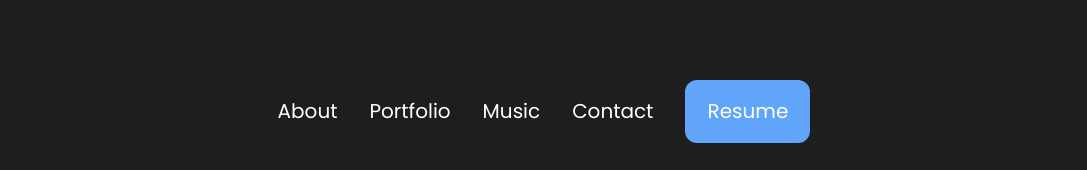
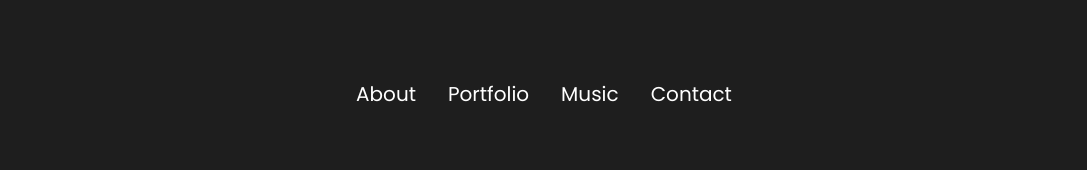
Before and after one commit to michaelhyi/personal-website, a Next.js app in the folder web/: page / in a window 1280 px wide. Shown: the top 170 px of the page, without its empty margins (96-1183 px from the left). Built offline with nearby package versions, Linux system fonts and the light colour scheme; grey boxes are pictures that could not be loaded.

Commit message:
minor bug fix

```diff
--- a/web/components/Navbar.tsx
+++ b/web/components/Navbar.tsx
@@ -11,11 +11,11 @@ const Navbar = () => {
           <NavbarLink text="Portfolio" />
           <NavbarLink text="Music" />
           <NavbarLink text="Contact" />
-          <button className="flex sm:text-sm md:text-lg xl:text-xl justify-center items-center bg-blue-400 sm:w-[75px] sm:h-[37.5px] md:w-[100px] md:h-[50px] xl:w-[125px] xl:h-[62.5px] rounded-xl hover:cursor-pointer duration-300 hover:opacity-50">
+          {/* <button className="flex sm:text-sm md:text-lg xl:text-xl justify-center items-center bg-blue-400 sm:w-[75px] sm:h-[37.5px] md:w-[100px] md:h-[50px] xl:w-[125px] xl:h-[62.5px] rounded-xl hover:cursor-pointer duration-300 hover:opacity-50">
             <a href="/Resume.pdf" target="_blank" rel="noreferrer">
               Resume
             </a>
-          </button>
+          </button> */}
         </div>
       </div>
     </Fade>
```
Also changed, not shown: 1 other file (tests, documents, lock files or other folders).
